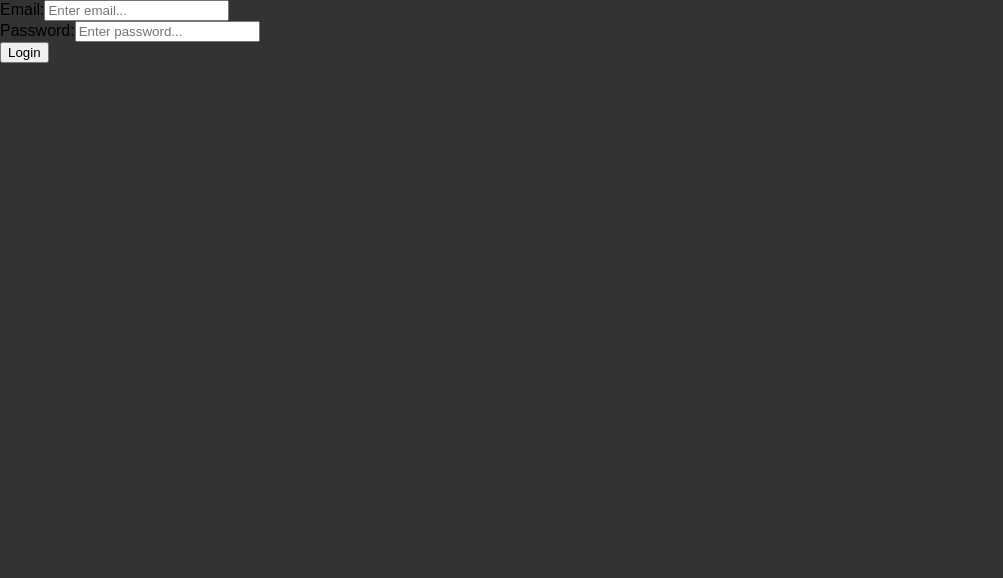
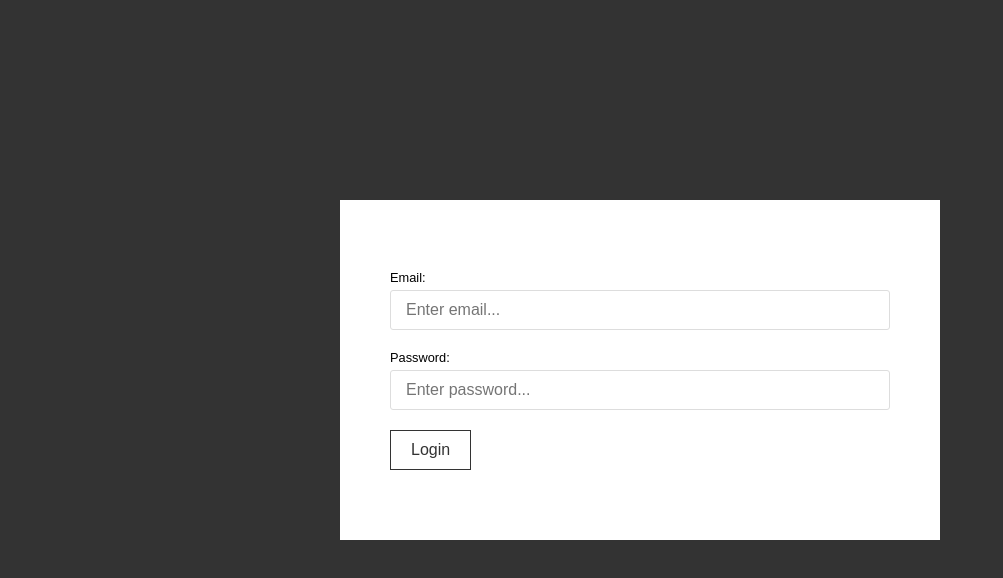
Before and after one commit to thomasbird1984/React-Chat, a React (Create React App) app: page / in a window 1280 px wide. Shown: the top 578 px of the page, without its empty margins (0-1003 px from the left). Built offline with nearby package versions, Linux system fonts and the light colour scheme.

Commit message:
Tweaking code

```diff
--- a/src/App.css
+++ b/src/App.css
@@ -22,6 +22,61 @@ h5 {
 .container {
   display: flex;
   flex-direction: row;
+}
+
+.login-wrapper {
+  width: 600px;
+  background: #fff;
+  margin: 200px auto;
+  padding: 70px 50px;
+  box-sizing: border-box;
+  -webkit-box-sizing: border-box;
+}
+
+.login-wrapper .form-group {
+  display: flex;
+  flex-direction: column;
+  margin-bottom: 20px;
+}
+
+.login-wrapper label {
+  font-size: .8rem;
+}
+
+.login-wrapper input {
+  color: #999;
+  outline: none;
+  margin-top: 5px;
+  font-size: 1rem;
+  padding: 10px 15px;
+  border-radius: 3px;
+  border: 1px solid #ddd;
+}
+
+.login-wrapper input:hover {
+  color: #666;
+  border: 1px solid #bbb;
+}
+
+.login-wrapper input:focus {
+  color: #222;
+  border: 1px solid #666;
+}
+
+.login-wrapper button {
+  background: transparent;
+  border: 1px solid #333;
+  color: #333;
+  border-radius: 0;
+  padding: 10px 20px;
+  font-size: 1rem;
+  cursor: pointer;
+}
+
+.login-wrapper button:hover {
+  color: #fff;
+  background: #333;
+  border: 1px solid #000;
 }
 
 .content-main,
--- a/src/components/partials/messages-list.js
+++ b/src/components/partials/messages-list.js
@@ -20,13 +20,20 @@ class MessageList extends Component {
     })
   }
 
+  messageDelete(id) {
+    console.log(id);
+  }
+
   render() {
     return (
       <div className={"message-list"}>
         {this.props.messages.map((message, i) =>
           <div key={i} className={"message-bubble"}>
             <b>Message: </b>{message.text}<br/>
-            <span><b>Posted</b> {moment(message.created).format("YYYY-MM-DD HH:mm:ss")}</span>
+            <span><b>Posted</b> {moment.unix(message.created).format("YYYY-MM-DD HH:mm:ss")}</span>
+            <span onClick={() => {
+              this.messageDelete(message._id)
+            }}>Delete</span>
           </div>
         )}
       </div>
--- a/src/components/structural/sidebar.js
+++ b/src/components/structural/sidebar.js
@@ -1,22 +1,25 @@
 import React, { Component } from "react";
 import Api from "../../services/Api";
+import Storage from "../../services/Storage";
 
 class Sidebar extends Component {
   constructor(props) {
     super(props);
 
+    this.api = new Api();
+    this.store = new Storage();
+
     this.state = {
-        users: []
+      user: this.store.get("user"),
+      users: []
     };
-
-    this.api = new Api();
   }
 
   componentDidMount() {
     this.api.get(`/users`)
-        .then(users => {console.log("users", users);
-            this.setState({ users });
-        });
+      .then(users => {console.log("users", users);
+        this.setState({ users });
+      });
   }
 
   render() {
@@ -26,12 +29,12 @@ class Sidebar extends Component {
           <img src="http://via.placeholder.com/200x200" alt={"Profile"} />
           <span className="content-sidebar-profile-salutation">
               Welcome back
-              <span className="content-sidebar-profile-name">John Doe</span>
+              <span className="content-sidebar-profile-name">{this.state.user.name}</span>
             </span>
         </div>
         <div className={"sidebar-widget"}>
           <ul>
-            <li><a href={"/"}>Home</a></li>
+            <li><a href={"/dash"}>Home</a></li>
               <li><a href={"/about"}>About</a></li>
           </ul>
         </div>
--- a/src/components/views/Login.js
+++ b/src/components/views/Login.js
@@ -33,6 +33,7 @@ class Login extends Component {
           timestamp: login[1]
         });
         this.store.set("token", data.token);
+        this.store.set("user", data.user);
 
         setTimeout(() => {
           console.log("fired");
--- a/src/models/ChatModel.js
+++ b/src/models/ChatModel.js
@@ -4,7 +4,7 @@ const ChatSchema = new mongoose.Schema({
   id: { type: Number },
   userId: { type: String },
   text: { type: String },
-  created: { type: String, default: new Date() }
+  created: { type: String, default: Math.round((new Date()).getTime() / 1000) }
 });
 
 module.exports = mongoose.model("Chat", ChatSchema);
--- a/src/services/Storage.js
+++ b/src/services/Storage.js
@@ -14,9 +14,7 @@ export default class Storage {
   }
 
   get(key) {
-    const data = localStorage.getItem(key);
-
-    if(typeof data === "object") {
+    if(key !== "token") {
       return JSON.parse(localStorage.getItem(key));
     } else {
       return localStorage.getItem(key);
```
Also changed, not shown: src/routes/UserRouter.js (+7 -2 lines), src/components/views/Home.js (indentation only).
